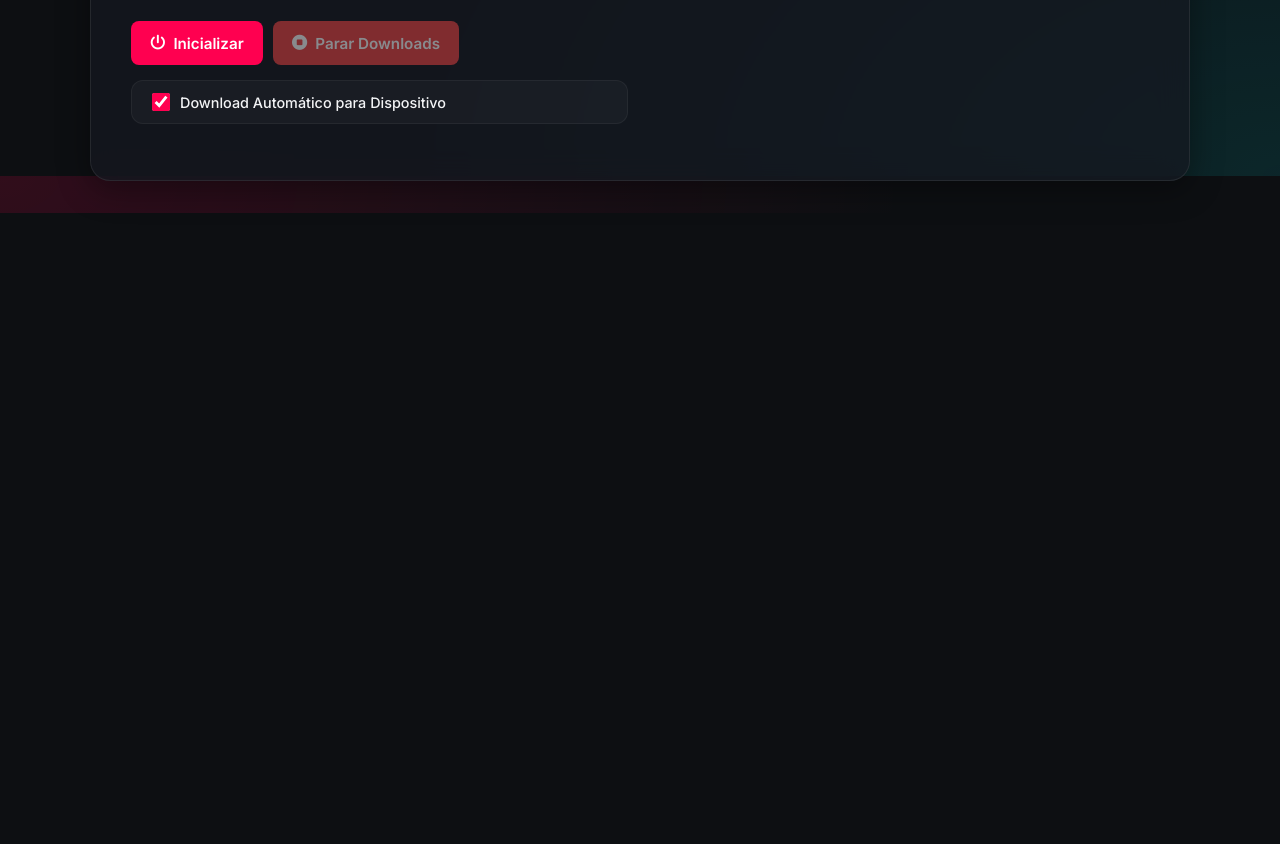
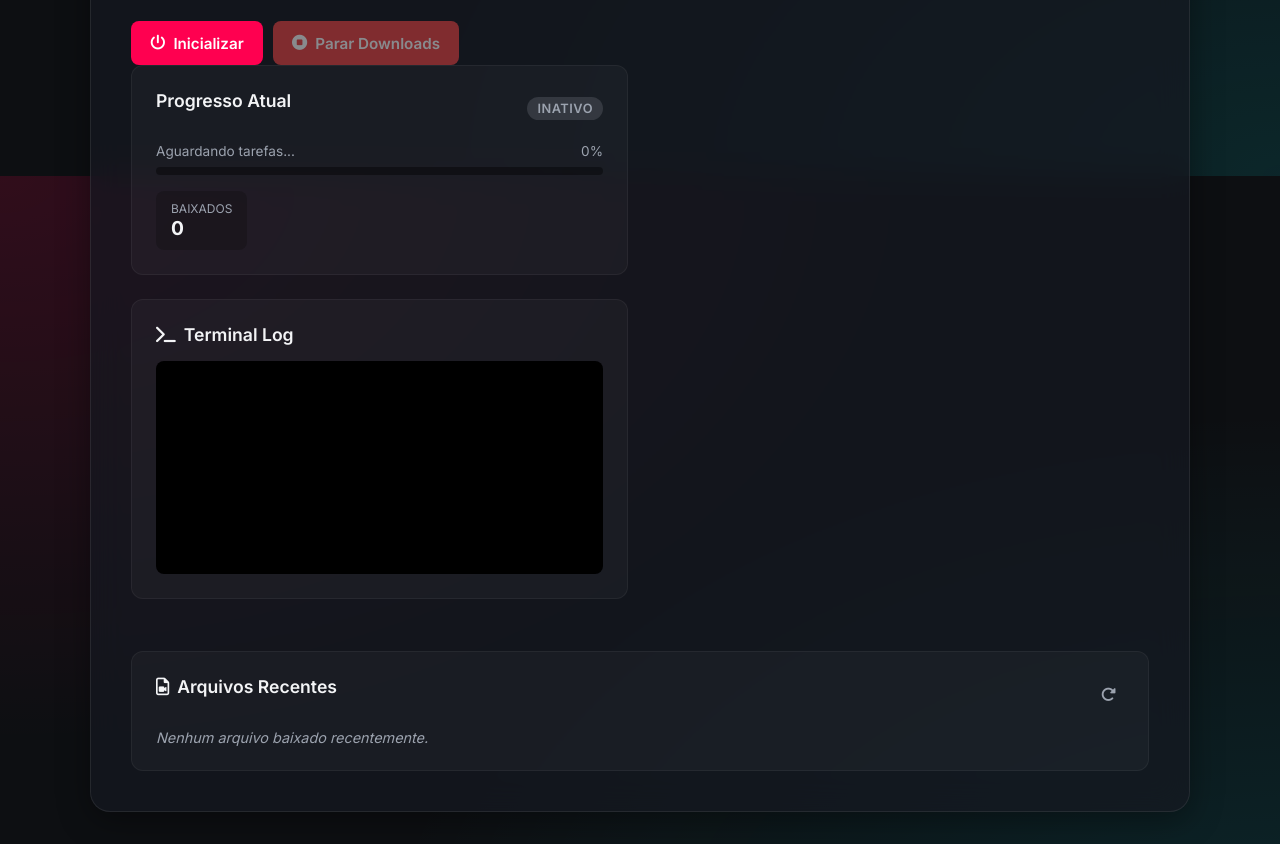
Before and after one commit to jeanpetrocelli9/api, a plain HTML site: page index.html in a window 1280 px wide. Shown: the part 624-1468 px from the top of the page. Before the commit the page ends 837 px from the top, so only its background shows below. Drawn offline with Linux system fonts and the light colour scheme; no server answers.

Commit message:
Update index.html

```diff
--- a/index.html
+++ b/index.html
@@ -74,22 +74,6 @@
                     </button>
                 </div>
 
-                <!-- Auto-Download Toggle -->
-                <div class="input-card glass-panel-inner" style="margin-top: 15px; padding: 12px 20px;">
-                    <label class="toggle-container"
-                        style="display: flex; align-items: center; cursor: pointer; gap: 10px;">
-                        <input type="checkbox" id="autoDownloadToggle" checked
-                            style="width: 18px; height: 18px; accent-color: var(--primary-color);">
-                        <span style="font-size: 0.9rem; font-weight: 500; color: var(--text-dim);">Download Automático
-                            para Dispositivo</span>
-                    </label>
-                </div>
-
-            </section>
-
-            <!-- Right Column: Status & Logs -->
-            <section class="status-panel">
-
                 <div class="status-card glass-panel-inner">
                     <div class="status-header">
                         <h3>Progresso Atual</h3>
@@ -114,9 +98,26 @@
                     </div>
                 </div>
 
+                <div class="log-card glass-panel-inner">
+                    <h3><i class="fa-solid fa-terminal"></i> Terminal Log</h3>
+                    <div class="log-container" id="logConsole">
+                        <!-- Logs will be injected here -->
+                    </div>
+                </div>
 
             </section>
         </div>
+
+        <!-- Recent Files Section -->
+        <section class="recent-files glass-panel-inner" style="margin-top: 20px;">
+            <div class="files-header">
+                <h3><i class="fa-regular fa-file-video"></i> Arquivos Recentes</h3>
+                <button onclick="refreshFiles()" class="btn-icon"><i class="fa-solid fa-rotate-right"></i></button>
+            </div>
+            <div class="files-list" id="filesList">
+                <p class="empty-state">Nenhum arquivo baixado recentemente.</p>
+            </div>
+        </section>
 
     </div>
 
```
